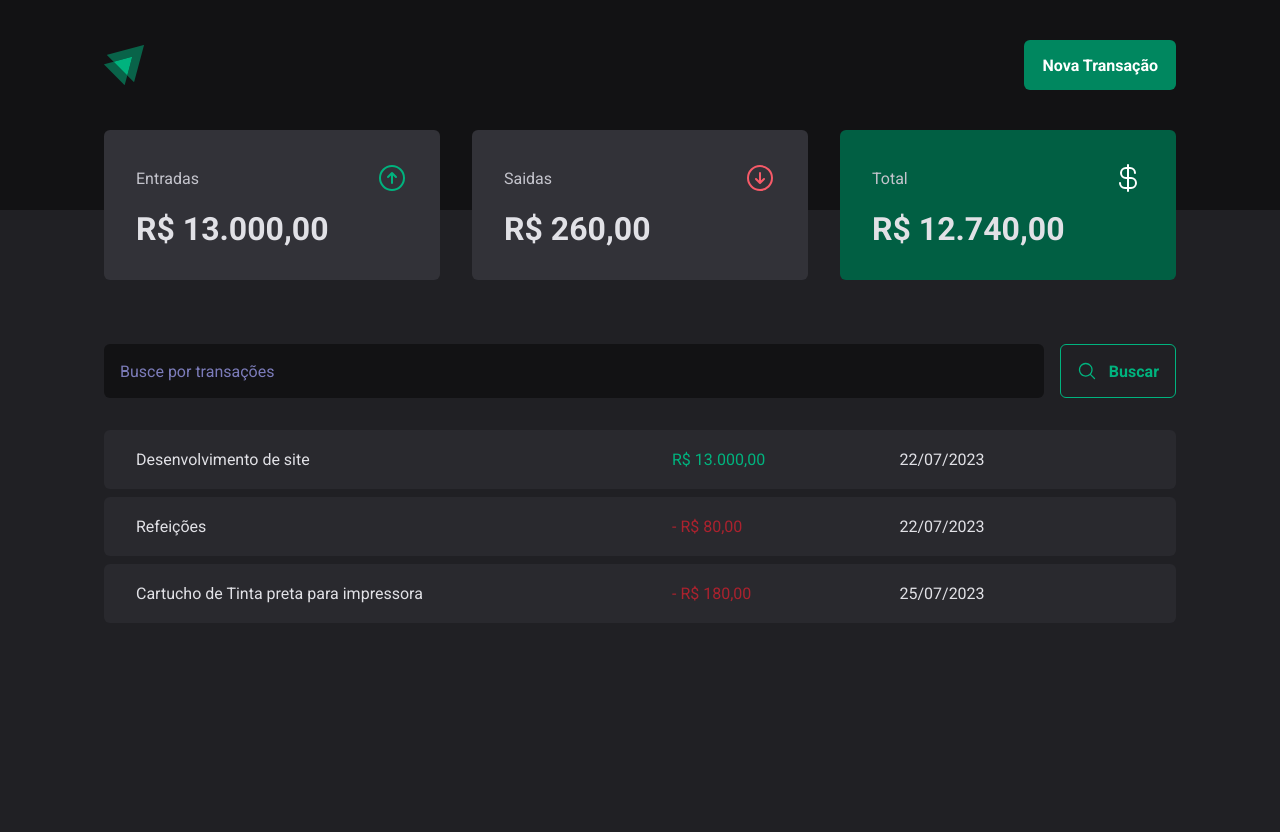
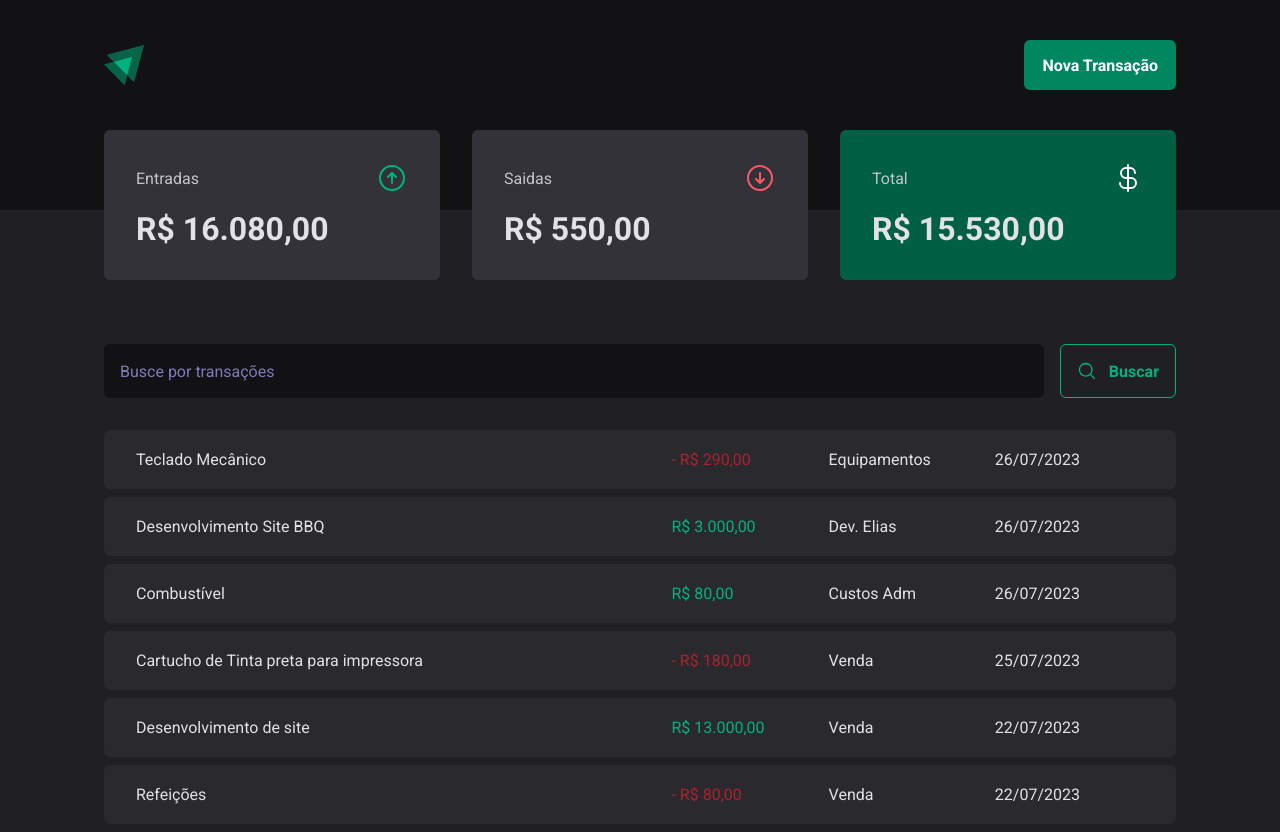
Before and after one commit to devEliasJr/financeController, a React (Vite) app: page / in a window 1280 px wide. Before the commit the page ends 800 px from the top, so only its background shows below. Built offline with nearby package versions, Linux system fonts and the light colour scheme; data requests are answered from the project's data file.

Commit message:
feat: Add function to add new transaction and Att List

```diff
--- a/server.json
+++ b/server.json
@@ -23,6 +23,30 @@
       "category": "Venda",
       "price": 180,
       "createdAt": "2023-07-25T12:00:08.775Z"
+    },
+    {
+      "description": "Combustível",
+      "price": 80,
+      "category": "Custos Adm",
+      "type": "income",
+      "createdAt": "2023-07-26T02:40:14.489Z",
+      "id": 4
+    },
+    {
+      "description": "Desenvolvimento Site BBQ",
+      "price": 3000,
+      "category": "Dev. Elias",
+      "type": "income",
+      "createdAt": "2023-07-26T02:46:03.257Z",
+      "id": 5
+    },
+    {
+      "description": "Teclado Mecânico",
+      "price": 290,
+      "category": "Equipamentos",
+      "type": "outcome",
+      "createdAt": "2023-07-26T03:00:44.254Z",
+      "id": 6
     }
   ]
 }
--- a/src/components/NewTransactionModal/index.tsx
+++ b/src/components/NewTransactionModal/index.tsx
@@ -10,6 +10,8 @@ import { X, ArrowCircleUp, ArrowCircleDown } from "@phosphor-icons/react";
 import * as z from "zod";
 import { zodResolver } from "@hookform/resolvers/zod";
 import { Controller, useForm } from "react-hook-form";
+import { useContext } from "react";
+import { TransactionsContext } from "../../contexts/transactionsContext";
 
 const newTransactionFormSchema = z.object({
   description: z.string(),
@@ -21,10 +23,12 @@ const newTransactionFormSchema = z.object({
 type newTransactionFormInputs = z.infer<typeof newTransactionFormSchema>;
 
 export function NewTransactionModal() {
+  const { createTransaction } = useContext(TransactionsContext);
   const {
     control,
     register,
     handleSubmit,
+    reset,
     formState: { isSubmitting },
   } = useForm<newTransactionFormInputs>({
     resolver: zodResolver(newTransactionFormSchema),
@@ -34,9 +38,16 @@ export function NewTransactionModal() {
   });
 
   async function handleCreateNewTransaction(data: newTransactionFormInputs) {
-    await new Promise((resolve) => setTimeout(resolve, 2000));
+    const { description, price, category, type } = data;
 
-    console.log(data);
+    await createTransaction({
+      description,
+      price,
+      category,
+      type,
+    });
+
+    reset();
   }
 
   return (
--- a/src/contexts/transactionsContext.tsx
+++ b/src/contexts/transactionsContext.tsx
@@ -10,9 +10,17 @@ interface Transaction {
   createdAt: string;
 }
 
+interface CreateTransactioninput {
+  description: string;
+  price: number;
+  category: string;
+  type: "income" | "outcome";
+}
+
 interface TransactionContextType {
   transactions: Transaction[];
   fetchTransactions: (query?: string) => Promise<void>;
+  createTransaction: (data: CreateTransactioninput) => Promise<void>;
 }
 interface TransactionContextProps {
   children: React.ReactNode;
@@ -24,10 +32,28 @@ export function TransactionsProvider({ children }: TransactionContextProps) {
   const [transactions, setTransactions] = useState<Transaction[]>([]);
 
   async function fetchTransactions(query?: string) {
-    const response = await api.get('http://localhost:3333/transactions', {
-      params: { q: query },
+    const response = await api.get("http://localhost:3333/transactions", {
+      params: {
+        _sort: "createdAt",
+        _order: "desc",
+        q: query,
+      },
     });
     setTransactions(response.data);
+  }
+
+  async function createTransaction(data: CreateTransactioninput) {
+    const { description, price, category, type } = data;
+
+    const response = await api.post("transactions", {
+      description,
+      price,
+      category,
+      type,
+      createdAt: new Date(),
+    });
+
+    setTransactions((state) => [response.data, ...state]);
   }
 
   useEffect(() => {
@@ -35,7 +61,9 @@ export function TransactionsProvider({ children }: TransactionContextProps) {
   }, []);
 
   return (
-    <TransactionsContext.Provider value={{ transactions, fetchTransactions }}>
+    <TransactionsContext.Provider
+      value={{ transactions, fetchTransactions, createTransaction }}
+    >
       {children}
     </TransactionsContext.Provider>
   );
--- a/src/pages/Transactions/index.tsx
+++ b/src/pages/Transactions/index.tsx
@@ -32,6 +32,7 @@ export function Transactions() {
                     {priceFormatter.format(transaction.price)}
                   </PriceHighlight>
                 </td>
+                <td>{transaction.category}</td>
                 <td>{dateFormatter.format(new Date(transaction.createdAt))}</td>
                 <td></td>
               </tr>
```
